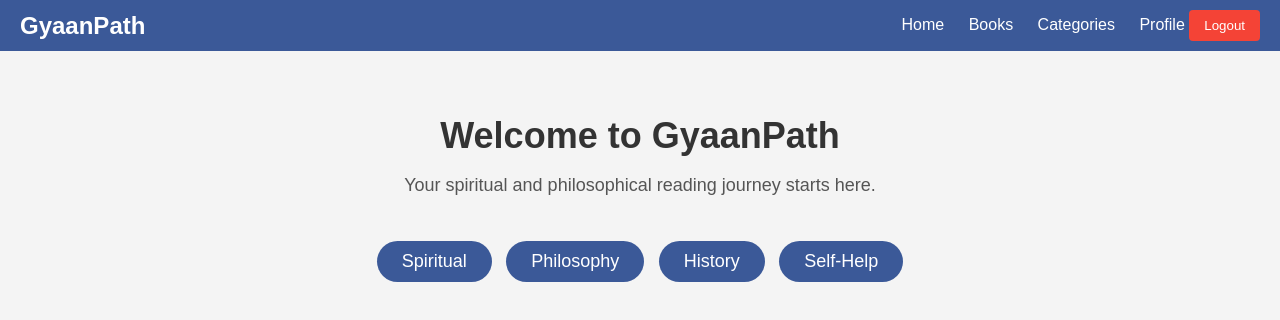
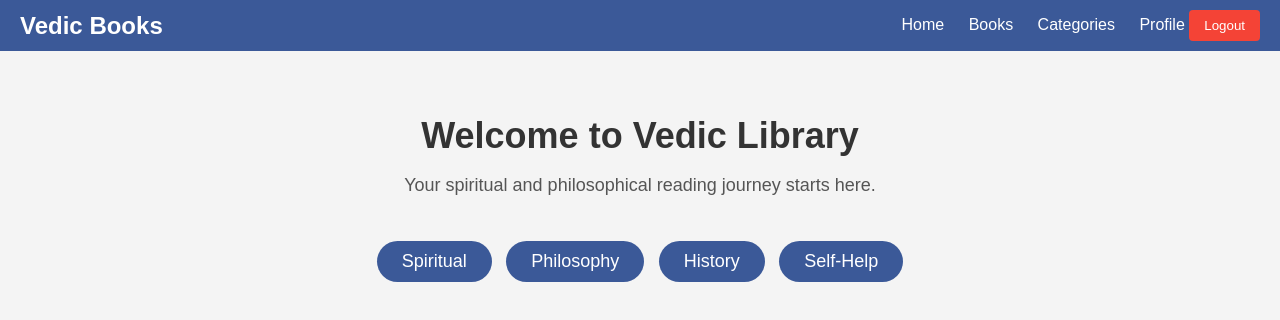
Before and after one commit to Krishnavalley/bookreading, a plain HTML site: page index.html in a window 1280 px wide. Drawn offline with Linux system fonts and the light colour scheme.

Commit message:
Update index.html

```diff
--- a/index.html
+++ b/index.html
@@ -10,7 +10,7 @@
 
     <!-- Navigation Bar -->
     <header>
-        <div class="logo">GyaanPath</div>
+        <div class="logo">Vedic Books</div>
         <nav>
             <a href="#">Home</a>
             <a href="#">Books</a>
@@ -22,7 +22,7 @@
 
     <!-- Main Content -->
     <div class="main-content">
-        <h1>Welcome to GyaanPath</h1>
+        <h1>Welcome to Vedic Library</h1>
         <p>Your spiritual and philosophical reading journey starts here.</p>
 
         <!-- Categories -->
```
